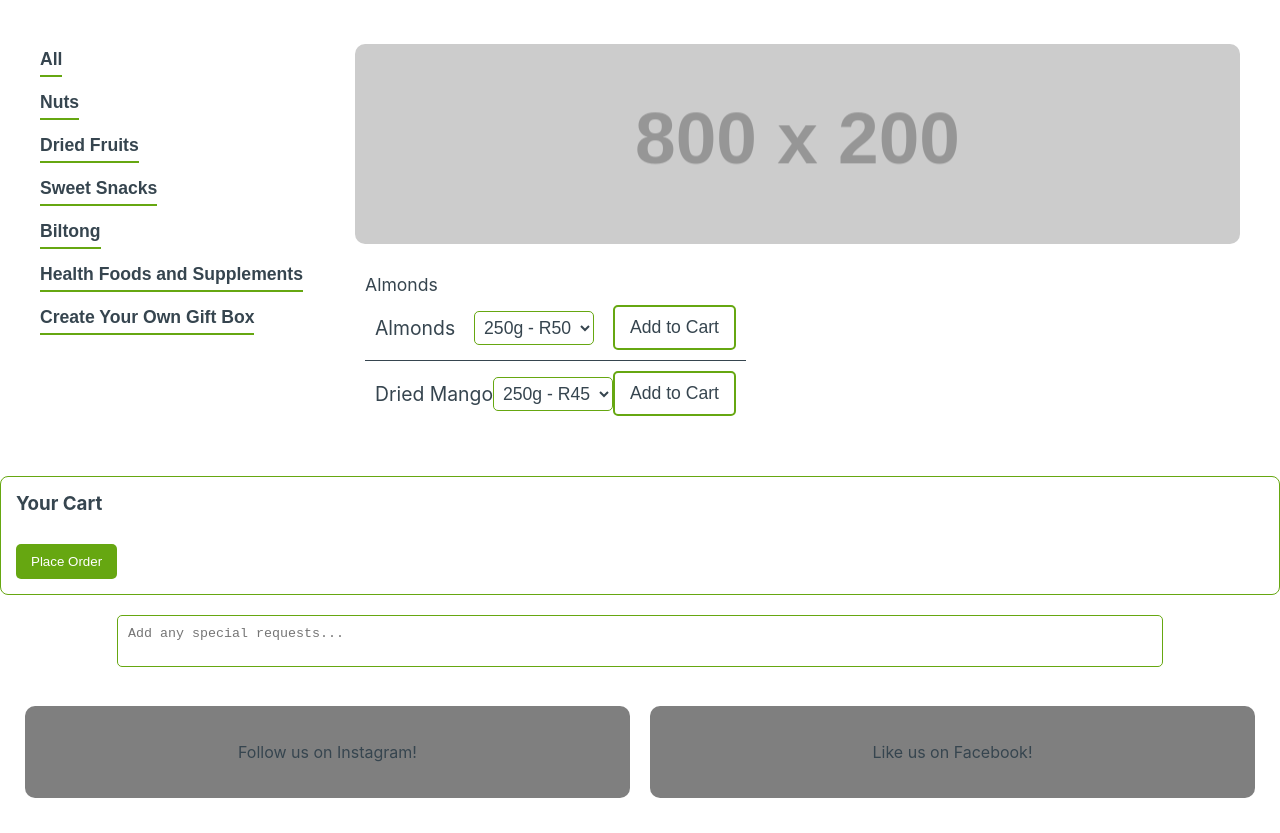
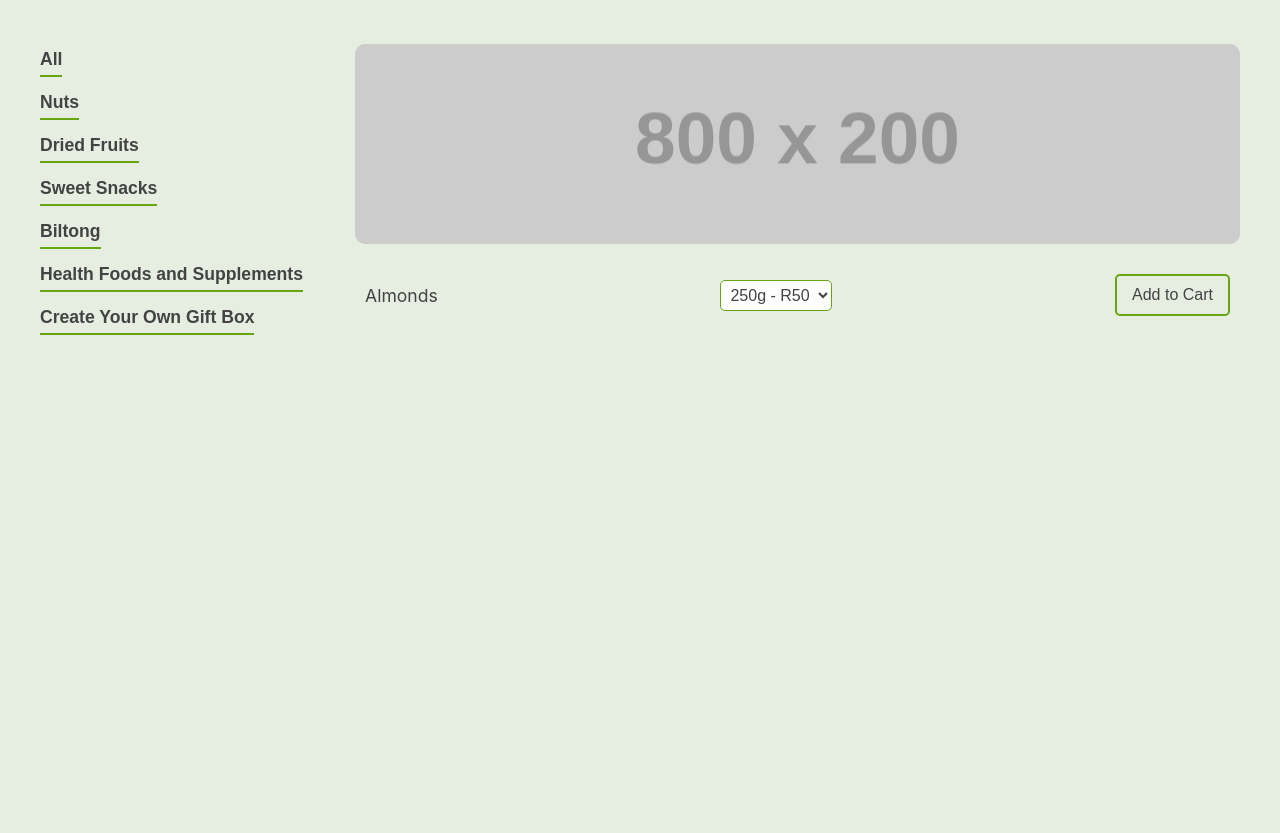
Before and after one commit to Raheel803/R-A-Pricelist, a plain HTML site: page index.html in a window 1280 px wide. Shown: the part 114-947 px from the top of the page. After the commit the page ends 800 px from the top, so only its background shows below. Drawn offline with Linux system fonts and the light colour scheme; placeholder pictures from the web are drawn by us.

Commit message:
Update index.html

```diff
--- a/index.html
+++ b/index.html
@@ -10,20 +10,20 @@
             font-family: 'Inter', sans-serif;
             margin: 0;
             padding: 0;
-            background-color: #ffffff; /* Background color */
-            color: #36454F; /* Charcoal grey text color */
+            background-color: #e6eee2; /* Updated background color */
+            color: #434343; /* Updated text color */
         }
 
         /* Header */
         header {
-            color: #36454F; /* Charcoal grey text color */
+            color: #434343; /* Updated text color */
             padding: 20px 0;
             text-align: center;
         }
         header h1 {
             margin: 0;
             font-size: 2.5em;
-            color: #36454F; /* Charcoal grey text color */
+            color: #434343; /* Updated text color */
         }
         header p {
             margin: 5px 0 0;
@@ -49,7 +49,7 @@
         }
         .categories button {
             background: none; /* No background */
-            color: #36454F; /* Charcoal grey text color */
+            color: #434343; /* Updated text color */
             border: none;
             border-bottom: 2px solid #66a711; /* Underline effect */
             padding: 5px 0;
@@ -83,7 +83,7 @@
             justify-content: space-between;
             align-items: center;
             padding: 10px;
-            border-bottom: 1px solid #36454F; /* Charcoal grey text color */
+            border-bottom: 1px solid #434343; /* Updated text color */
         }
         .product:last-child {
             border-bottom: none;
@@ -100,13 +100,13 @@
             border: 1px solid #66a711; /* Accent color */
             border-radius: 5px;
             background-color: #ffffff; /* Background matches page */
-            color: #36454F; /* Charcoal grey text color */
+            color: #434343; /* Updated text color */
         }
         .product button {
             padding: 10px 15px;
             font-size: 1em;
             background-color: transparent; /* Transparent buttons */
-            color: #36454F; /* Charcoal grey text color */
+            color: #434343; /* Updated text color */
             border: 2px solid #66a711; /* Accent color */
             border-radius: 5px;
             cursor: pointer;
@@ -124,7 +124,7 @@
             border: 1px solid #66a711; /* Accent color */
             border-radius: 8px;
             background-color: #ffffff; /* Matches page background */
-            color: #36454F; /* Charcoal grey text color */
+            color: #434343; /* Updated text color */
         }
         .cart h3 {
             margin-top: 0;
@@ -166,7 +166,7 @@
             border: 1px solid #66a711; /* Accent color */
             border-radius: 5px;
             background-color: #ffffff; /* Matches page background */
-            color: #36454F; /* Charcoal grey text color */
+            color: #434343; /* Updated text color */
             resize: none;
         }
 
@@ -184,7 +184,7 @@
             backdrop-filter: blur(10px);
             border-radius: 10px;
             padding: 20px;
-            color: #36454F; /* Charcoal grey text color */
+            color: #434343; /* Updated text color */
             text-align: center;
             cursor: pointer;
             transition: transform 0.2s ease, box-shadow 0.3s ease;
@@ -229,8 +229,6 @@
         <div class="products">
             <div class="visual"></div>
             <div class="product" data-category="Nuts">
-                <span>Almonds
-            <div class="product" data-category="Nuts">
                 <span>Almonds</span>
                 <select>
                     <option value="250">250g - R50</option>
@@ -239,66 +237,7 @@
                 </select>
                 <button onclick="addToCart('Almonds')">Add to Cart</button>
             </div>
-            <div class="product" data-category="Dried Fruits">
-                <span>Dried Mango</span>
-                <select>
-                    <option value="250">250g - R45</option>
-                    <option value="500">500g - R85</option>
-                    <option value="1000">1kg - R160</option>
-                </select>
-                <button onclick="addToCart('Dried Mango')">Add to Cart</button>
-            </div>
-            <!-- Add more products here -->
         </div>
     </main>
-
-    <!-- Cart Section -->
-    <div class="cart">
-        <h3>Your Cart</h3>
-        <ul id="cart-list"></ul>
-        <button onclick="sendOrder()">Place Order</button>
-    </div>
-
-    <!-- Special Requests -->
-    <div class="special-requests">
-        <textarea placeholder="Add any special requests..."></textarea>
-    </div>
-
-    <!-- Social Media Section -->
-    <div class="social-media">
-        <div class="card">
-            <p>Follow us on Instagram!</p>
-        </div>
-        <div class="card">
-            <p>Like us on Facebook!</p>
-        </div>
-    </div>
-
-    <script>
-        // JavaScript for filtering categories
-        function filterCategory(category) {
-            const products = document.querySelectorAll('.product');
-            products.forEach(product => {
-                if (category === 'all' || product.dataset.category === category) {
-                    product.classList.remove('hidden');
-                } else {
-                    product.classList.add('hidden');
-                }
-            });
-        }
-
-        // JavaScript for adding items to the cart
-        function addToCart(itemName) {
-            const cartList = document.getElementById('cart-list');
-            const listItem = document.createElement('li');
-            listItem.textContent = itemName;
-            cartList.appendChild(listItem);
-        }
-
-        // JavaScript for sending order
-        function sendOrder() {
-            alert('Order sent! Thank you for shopping with R&A Snacks.');
-        }
-    </script>
 </body>
 </html>
```
